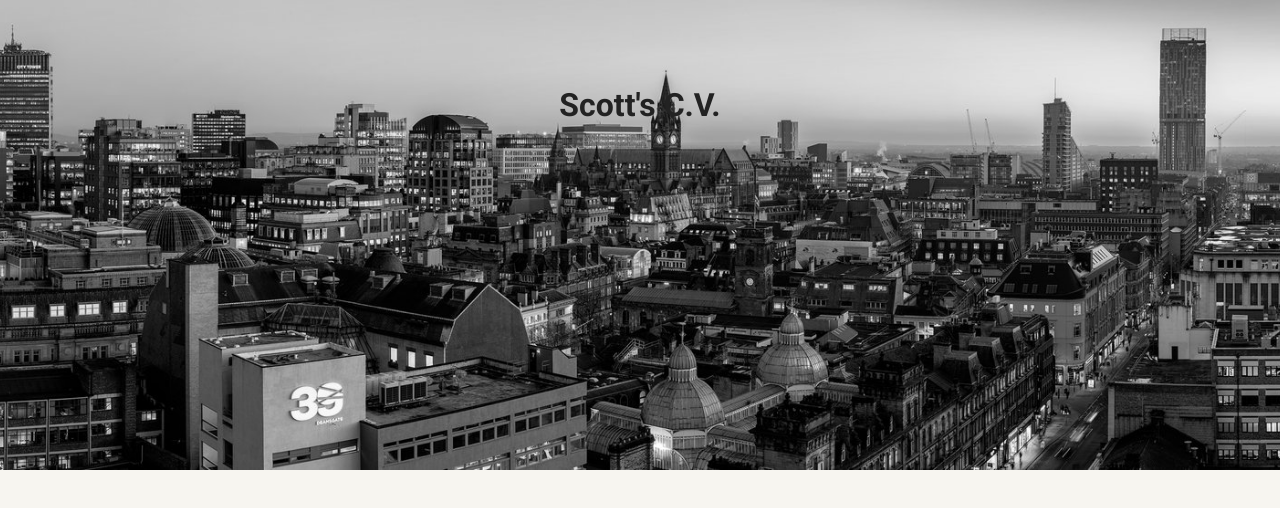
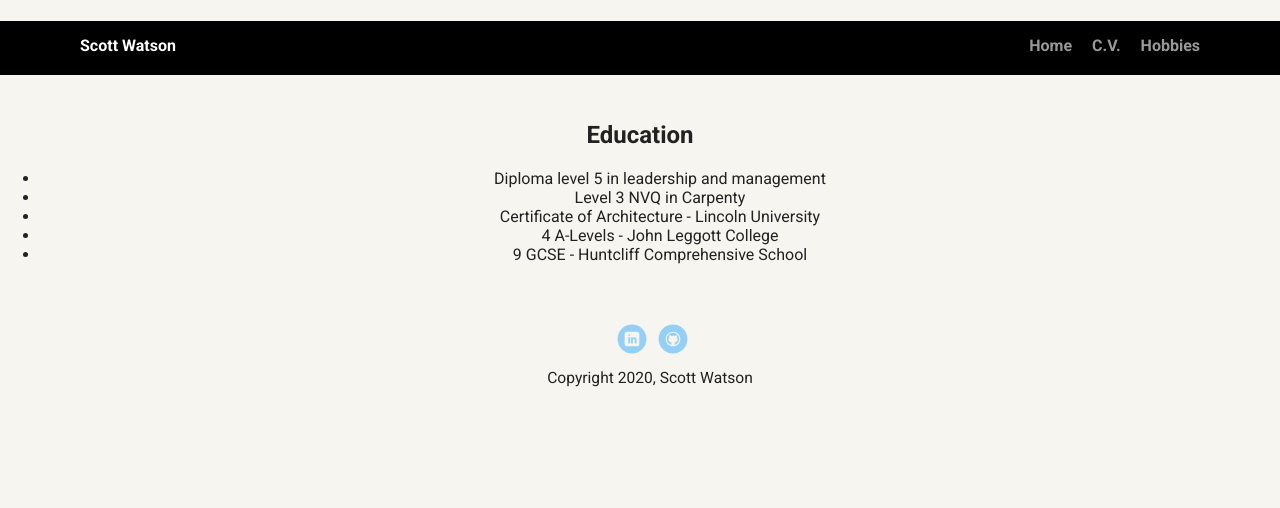
Before and after one commit to scott-watson/Techdegree-project-1, a plain HTML site: page portfolio_update_v1/CV.html in a window 1280 px wide. Drawn offline with Linux system fonts and the light colour scheme; a web font is replaced by a local one.

Commit message:
education list added

```diff
--- a/portfolio_update_v1/CV.html
+++ b/portfolio_update_v1/CV.html
@@ -7,9 +7,39 @@
   <link rel="stylesheet" href="styles.css">
   <link href="https://fonts.googleapis.com/css?family=Muli%7CRoboto:400,300,500,700,900" rel="stylesheet"></head>
   <body>
+    <div class="main-nav">
+        <ul class="nav">
+          <li class="name">Scott Watson</li>
+          <li><a href="index.html">Home</a></li>
+          <li><a href="CV.html">C.V.</a></li>
+          <li><a href="hobbies.html">Hobbies</a></li>
+        </ul>
+    </div>
+
     <header>
       <h1>Scott's C.V.</h1>
     </header>
 
+    <main>
+      <h2>Education</h2>
+        <ul>
+          <li>Diploma level 5 in leadership and management</li>
+          <li>Level 3 NVQ in Carpenty</li>
+          <li>Certificate of Architecture - Lincoln University</li>
+          <li>4 A-Levels - John Leggott College</li>
+          <li>9 GCSE - Huntcliff Comprehensive School</li>
+        </ul>
 
+    </main>
+
+
+
+    <footer>
+      <ul>
+        <li><a href="https://uk.linkedin.com/in/scott-watson-04b532174?trk=people-guest_people_search-card" class="social linkedin">LinkedIn</a></li>
+        <li><a href="https://github.com/scott-watson/Techdegree-project-1.git" class="social github">Github</a></li>
+      </ul>
+      <p class="copyright">Copyright 2020, Scott Watson</p>
+    </footer>
   </body>
+</html>
--- a/portfolio_update_v1/styles.css
+++ b/portfolio_update_v1/styles.css
@@ -55,17 +55,17 @@ a:hover {
   color: white
 }
 
-header {
+.home-page {
   text-align: center;
   background: url('images/rsz_manchester_city_scape_4.jpg') no-repeat top center ;
   background-size: cover;
   overflow: hidden;
   padding-top: 60px;
 }
-header {
+.home-page {
   line-height: 1.5;
 }
-header .profile-image {
+.home-page .profile-image {
   margin-top: 50px;
   width: 150px;
   height: 150px;
@@ -73,7 +73,7 @@ header .profile-image {
   border: 3px solid white;
   transition: all .5s;
 }
-header .profile-image:hover {
+.home-page .profile-image:hover {
   transform: scale(1.2) rotate(5deg);
 }
 .tag {
@@ -179,7 +179,7 @@ a.social:hover {
       margin: 0 auto;
   }
 
-  header {
+  .main-page {
     min-height: 470px;
   }
 
```
Also changed, not shown: portfolio_update_v1/index.html (+4 -3 lines), portfolio_update_v1/hobbies.html (added).
